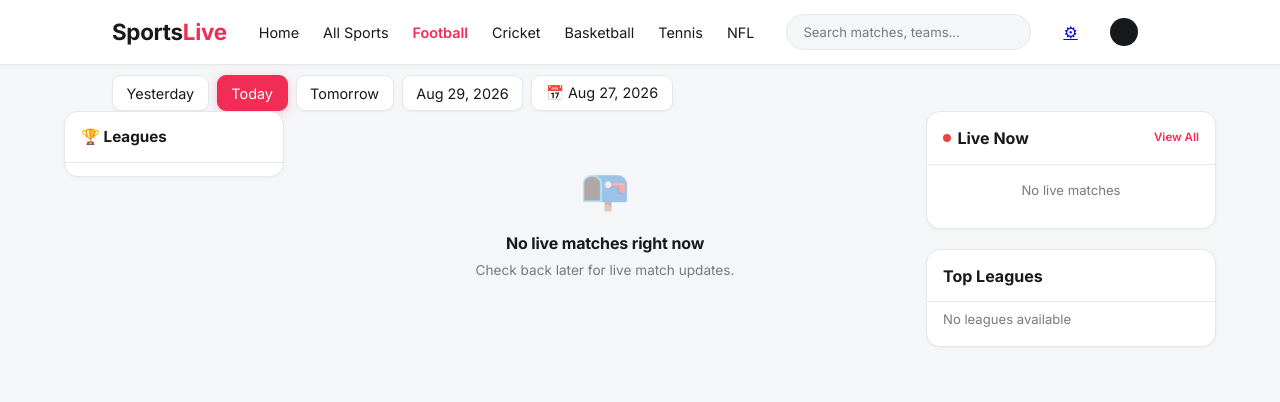
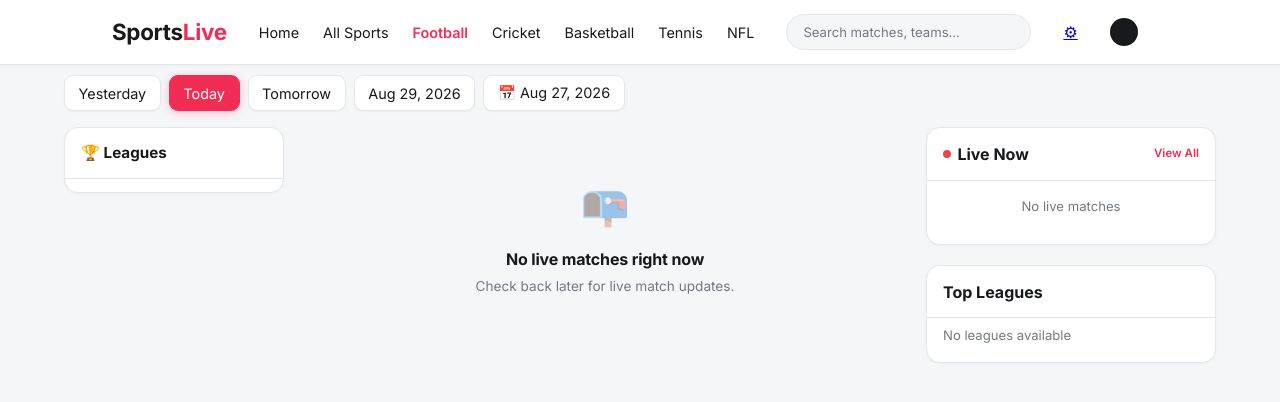
Before and after one commit to shujonsjn/Sports, a website: page index.html in a window 1280 px wide. Drawn offline with Linux system fonts and the light colour scheme; no server answers.

Commit message:
v64: Add gap between date pills and main content, fix wrapper width

```diff
--- a/css/style.css
+++ b/css/style.css
@@ -115,7 +115,7 @@ body{
 
 /* ===== Date Pills ===== */
 .date-filters{
-  display:flex;gap:0.5rem;padding:0.65rem 0 0;
+  display:flex;gap:0.5rem;padding:0.65rem 0 1rem;
   position:relative;
 }
 .date-pill{
--- a/index.html
+++ b/index.html
@@ -129,7 +129,7 @@
     </header>
 
     <!-- Date Filter Pills (Desktop) + Calendar -->
-    <div style="position:relative;max-width:1120px;margin:0 auto;padding:0 2rem;">
+    <div style="position:relative;max-width:1200px;margin:0 auto;padding:0 1.5rem;">
       <div class="date-filters desktop-header" id="date-filters"></div>
       <div class="calendar-popup" id="calendar-popup" style="display:none">
         <div class="cal-header">
```
